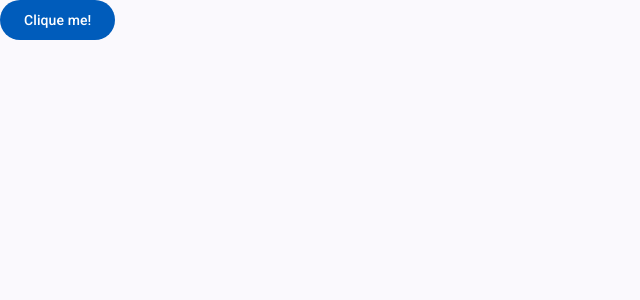
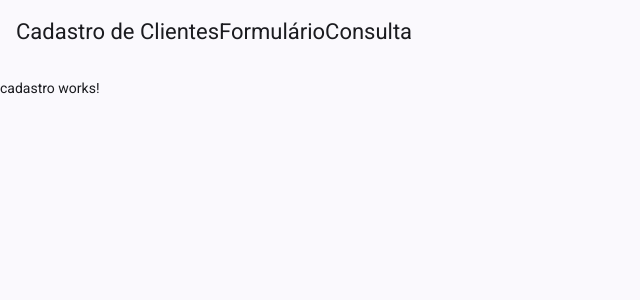
Before and after one commit to HeFidelis/crud-angular-material, an Angular app: page /cadastro in a window 1280 px wide. Before the commit this address led to /. Shown: the top 300 px of the page, without its empty margins (0-640 px from the left). Built offline with nearby package versions, Linux system fonts and the light colour scheme.

Commit message:
Criando um toobar e configurando navegação entre paǵinas

```diff
--- a/src/app/app.html
+++ b/src/app/app.html
@@ -1 +1,7 @@
-<button mat-flat-button>Clique me!</button>
+<mat-toolbar color="primary">
+  <span>Cadastro de Clientes</span>
+  <span class="spacer"></span>
+  <a>Formulário</a>
+  <a>Consulta</a>
+</mat-toolbar>
+<router-outlet></router-outlet>
--- a/src/app/app.routes.ts
+++ b/src/app/app.routes.ts
@@ -1,3 +1,8 @@
 import { Routes } from '@angular/router';
+import { Cadastro } from './cadastro/cadastro'
+import { Consulta } from './consulta/consulta';
 
-export const routes: Routes = [];
+export const routes: Routes = [
+  { path: 'cadastro', component: Cadastro },
+  { path: 'consulta', component: Consulta }
+];
--- a/src/app/app.ts
+++ b/src/app/app.ts
@@ -1,9 +1,10 @@
 import { Component, signal } from '@angular/core';
-import { MatButtonModule } from '@angular/material/button';
+import { RouterOutlet } from '@angular/router';
+import { MatToolbarModule } from '@angular/material/toolbar';
 
 @Component({
   selector: 'app-root',
-  imports: [MatButtonModule],
+  imports: [RouterOutlet, MatToolbarModule],
   templateUrl: './app.html',
   styleUrl: './app.scss'
 })
--- /dev/null
+++ b/src/app/cadastro/cadastro.html
@@ -0,0 +1 @@
+<p>cadastro works!</p>
--- /dev/null
+++ b/src/app/cadastro/cadastro.ts
@@ -0,0 +1,11 @@
+import { Component } from '@angular/core';
+
+@Component({
+  selector: 'app-cadastro',
+  imports: [],
+  templateUrl: './cadastro.html',
+  styleUrl: './cadastro.scss',
+})
+export class Cadastro {
+
+}
--- /dev/null
+++ b/src/app/consulta/consulta.html
@@ -0,0 +1 @@
+<p>consulta works!</p>
--- /dev/null
+++ b/src/app/consulta/consulta.ts
@@ -0,0 +1,11 @@
+import { Component } from '@angular/core';
+
+@Component({
+  selector: 'app-consulta',
+  imports: [],
+  templateUrl: './consulta.html',
+  styleUrl: './consulta.scss',
+})
+export class Consulta {
+
+}
```
Also changed, not shown: src/app/cadastro/cadastro.scss (added), src/app/consulta/consulta.scss (added), 2 other files (tests, documents, lock files or other folders).
